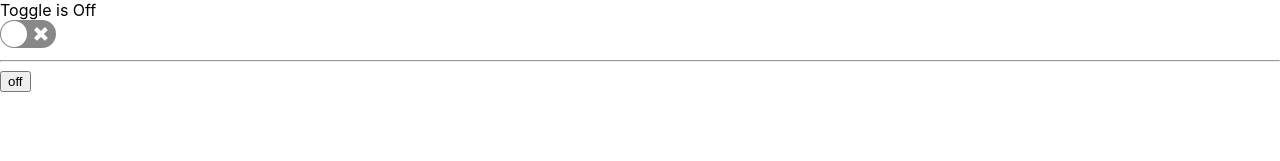
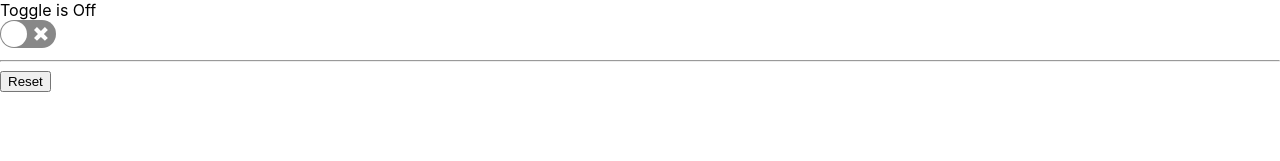
Before and after one commit to Yacarreon93/training-advanced-react-component-patterns, a React (Create React App) app: page / in a window 1280 px wide. Shown: the top 161 px of the page. Built offline with nearby package versions, Linux system fonts and the light colour scheme.

Commit message:
[LS8] Implement a "reset" button

```diff
--- a/src/lessons/lesson8.js
+++ b/src/lessons/lesson8.js
@@ -12,18 +12,20 @@ class Toggle extends Component {
     () => { this.props.onToggle(this.state.on); },
   );
 
+  reset = () => this.setState(
+    { on: false },
+    () => { this.props.onReset(this.state.on); },
+  );
+
   getStateAndHelpers() {
     return {
       on: this.state.on,
+      reset: this.reset,
       toggle: this.toggle,
       getTogglerProps: this.getTogglerProps,
     };
   }
 
-  /*
-    Works as a way to mix the props rqquired by the Toggle
-    component and the ones declared by the developer.
-  */
   getTogglerProps = ({ onClick, ...props }) => ({
     onClick: callAll(onClick, this.toggle),
     onChange: this.toggle,
@@ -37,25 +39,25 @@ class Toggle extends Component {
 }
 
 function Usage({
+  initialOn = false,
   onToggle = (...args) => console.log('onToggle', ...args),
-  onButtonClick = () => alert('onButtonClick'),
+  onReset = (...args) => console.log('onReset', ...args),
 }) {
   return (
     <Toggle
+      initialOn={initialOn}
       onToggle={onToggle}
+      onReset={onReset}
     >
-      {({ on, getTogglerProps }) => (
+      {({ on, getTogglerProps, reset }) => (
         <div>
           Toggle is {on ? 'On' : 'Off'}
           <div>
             <Switch {...getTogglerProps({ checked: on })} />
           </div>
           <hr />
-          <button {...getTogglerProps({
-            ariaLabel: "custom-button",
-            onClick: onButtonClick,
-          })}>
-            {on ? 'on' : 'off'}
+          <button onClick={reset}>
+            Reset
           </button>
         </div>
       )}
```
